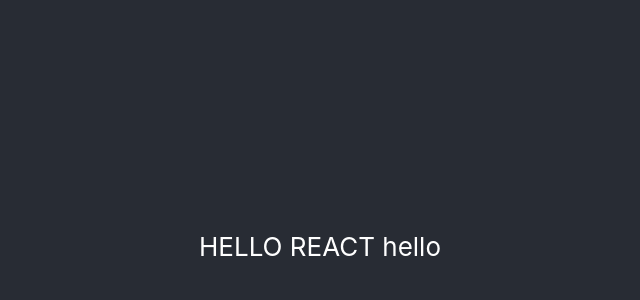
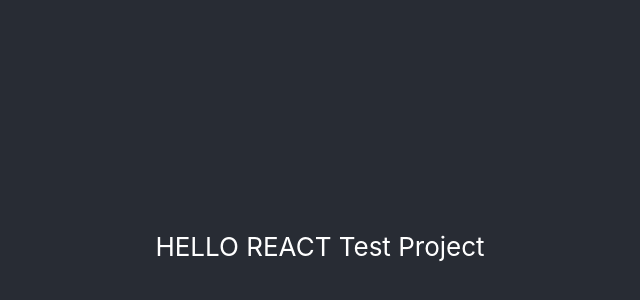
Before and after one commit to Rajasekhar390/sampleprojectjan23, a React (Create React App) app: page / in a window 1280 px wide. Shown: the part 154-454 px from the top of the page, without its empty margins (320-960 px from the left). Built offline with nearby package versions, Linux system fonts and the light colour scheme.

Commit message:
testcommit

```diff
--- a/src/App.js
+++ b/src/App.js
@@ -5,7 +5,7 @@
   return (
     <div className="App">
       <header className="App-header">
-        HELLO REACT hello
+        HELLO REACT Test Project
       </header>
     </div>
   );
```
